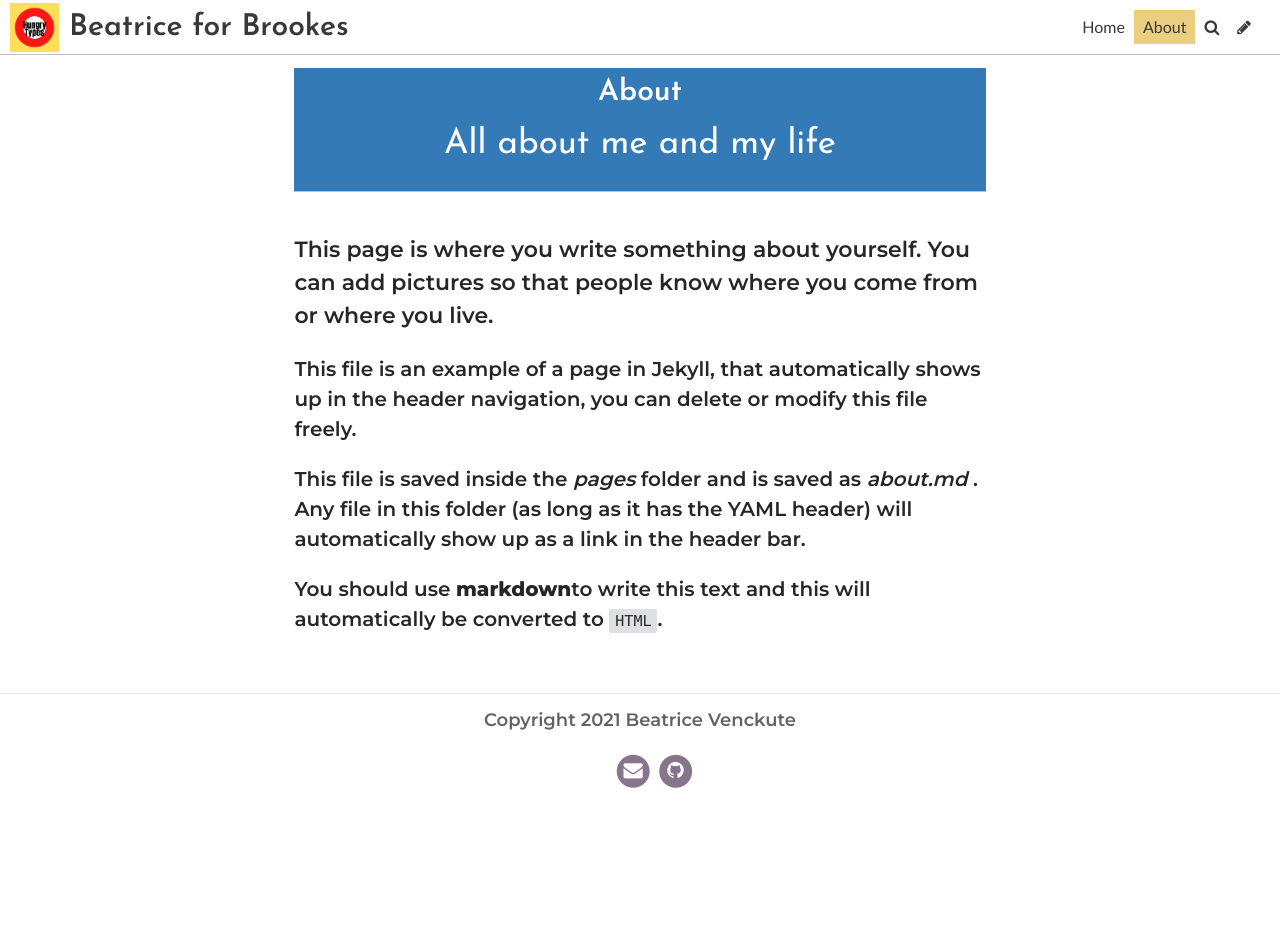
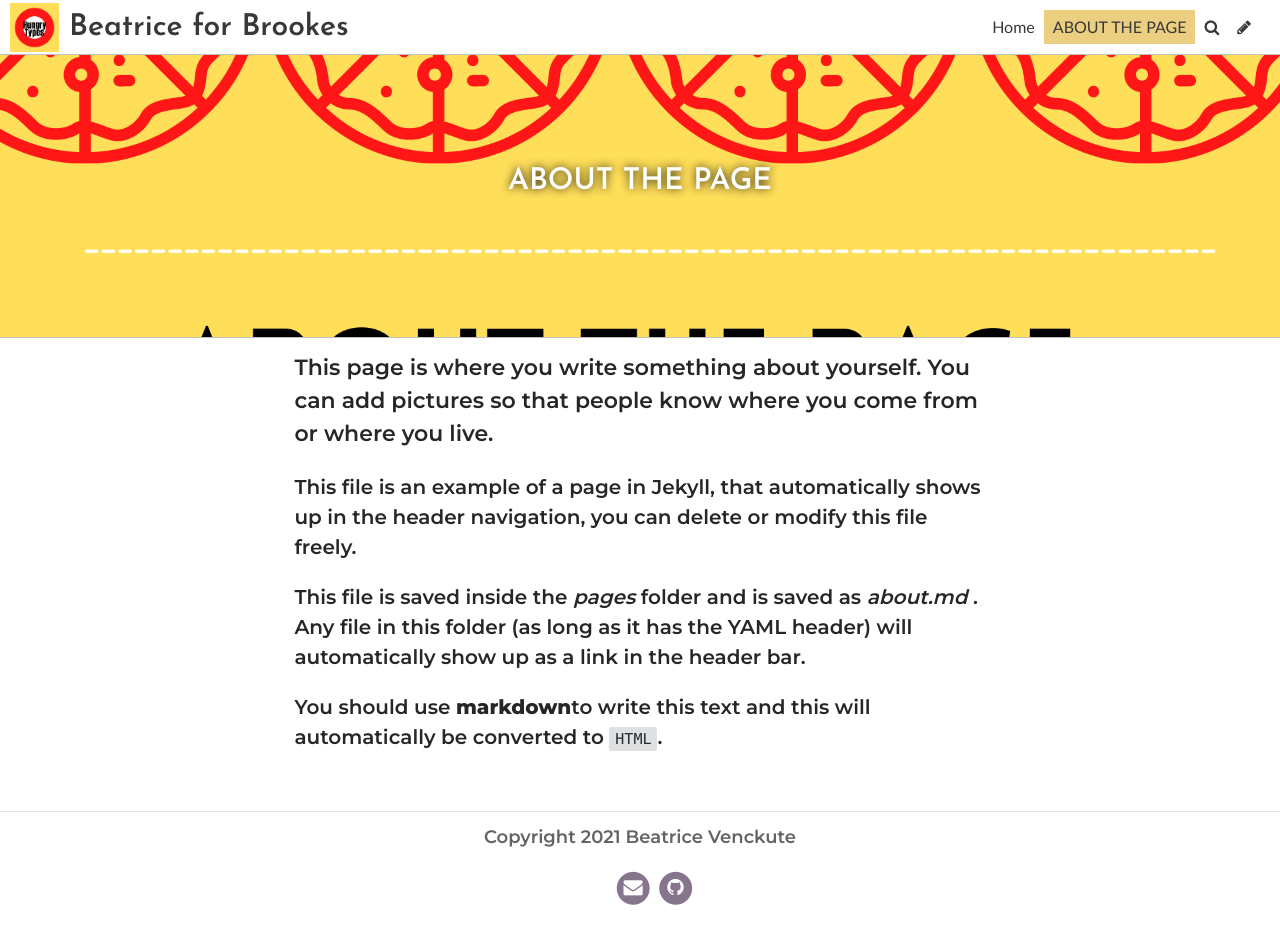
Before and after one commit to BeatriceVenckute/mybrookesblog, a Jekyll site: the page built from pages/about.md, in a window 1280 px wide. Built offline with Jekyll 4.4.1, drawn with Linux system fonts in a browser that asks for light colours; some web fonts are replaced; before the commit the page ends 900 px from its top, so only the background shows below that.

Commit message:
Update Page “about”

```diff
--- a/pages/about.md
+++ b/pages/about.md
@@ -1,9 +1,10 @@
 ---
 header_feature_image: /uploads/log.jpg
-title: About
-subtitle: All about me and my life
+title: ABOUT THE PAGE
+image: ../uploads/about-the-page.png
+subtitle: ""
 permalink: /about/
-date: 2020-06-29T15:36:12.231Z
+date: 2021-10-10T15:42:28.277Z
 layout: page
 published: true
 tags: null
```
Also changed, not shown: uploads/about-the-page.png (added).
